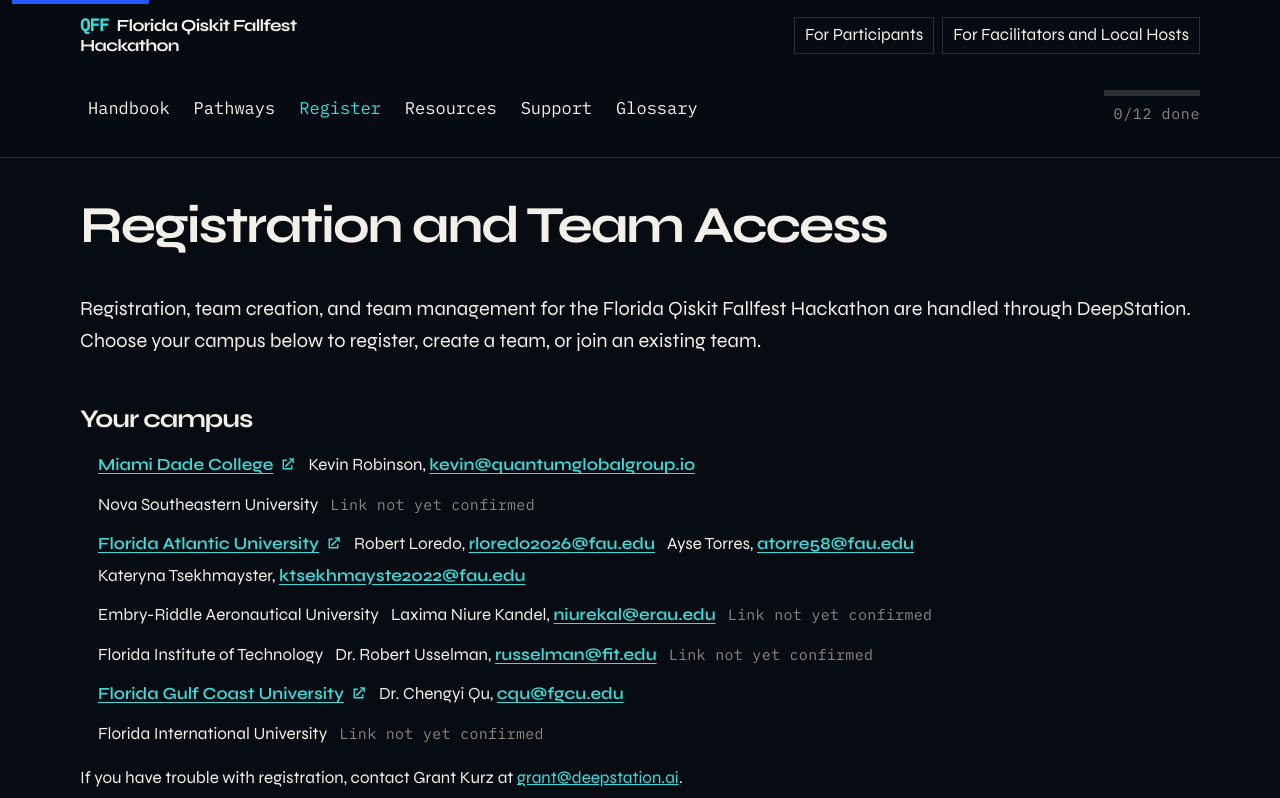
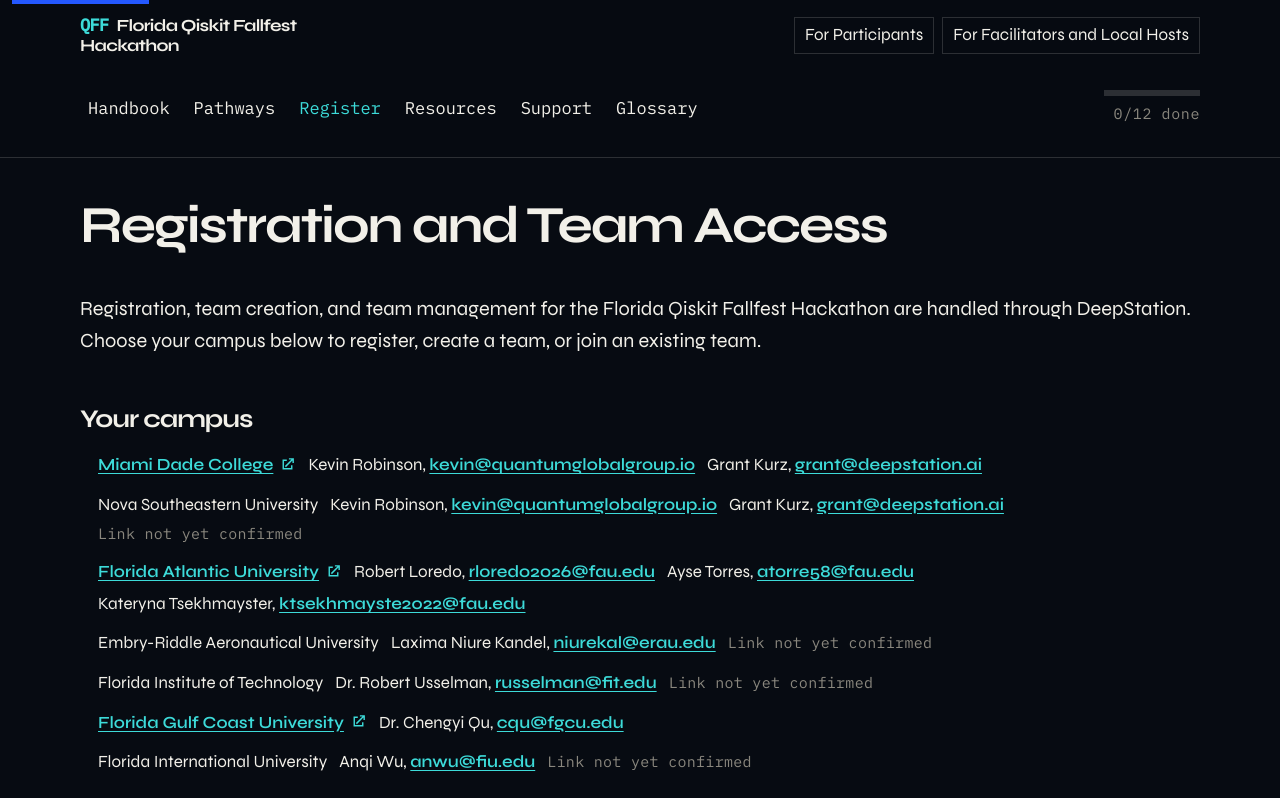
Before and after one commit to QuantumKev/Qiskit_Fall_Fest_2026, a Next.js app: page /register in a window 1280 px wide. Shown: the top 798 px of the page. Built offline with nearby package versions, Linux system fonts and the light colour scheme.

Commit message:
List confirmed co-leads on Miami, Nova, and FIU.
Miami Dade College and Nova Southeastern University show Kevin Robinson and Grant Kurz. Florida International University shows Anqi Wu and anwu@fiu.edu.

```diff
--- a/app/register/page.tsx
+++ b/app/register/page.tsx
@@ -7,6 +7,11 @@
 export const metadata = pageMeta("Registration and Team Access", "/register/");
 
 const REGISTRATION_HELP = CO_LEADS.find((person) => person.email === "grant@deepstation.ai");
+
+const MIAMI_AND_NOVA_COLEADS = [
+  { name: "Kevin Robinson", email: "kevin@quantumglobalgroup.io" },
+  { name: "Grant Kurz", email: "grant@deepstation.ai" },
+] as const;
 
 function ExternalIcon() {
   return (
@@ -20,6 +25,9 @@
 }
 
 function campusPeople(host: LocalHost): { name: string; email: string }[] {
+  if (host.university === "Miami Dade College" || host.university === "Nova Southeastern University") {
+    return [...MIAMI_AND_NOVA_COLEADS];
+  }
   return host.contacts.flatMap((contact) => {
     if (!contact.href?.startsWith("mailto:")) return [];
     const email = contact.href.slice("mailto:".length);
@@ -36,7 +44,7 @@
     registration: host.registration,
     people: campusPeople(host),
   })),
-  { university: "Florida International University", registration: null, people: [] },
+  { university: "Florida International University", registration: null, people: [{ name: "Anqi Wu", email: "anwu@fiu.edu" }] },
 ];
 
 export default function RegisterPage() {
```
